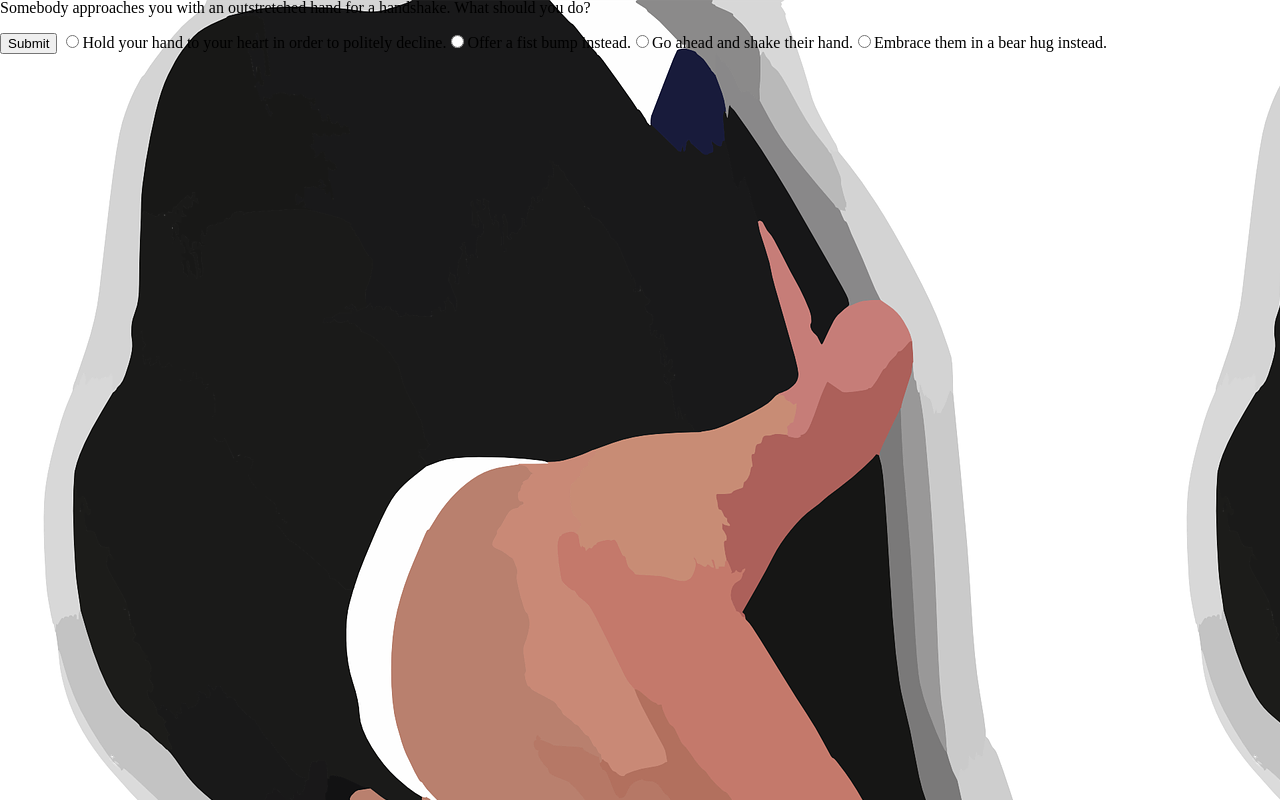
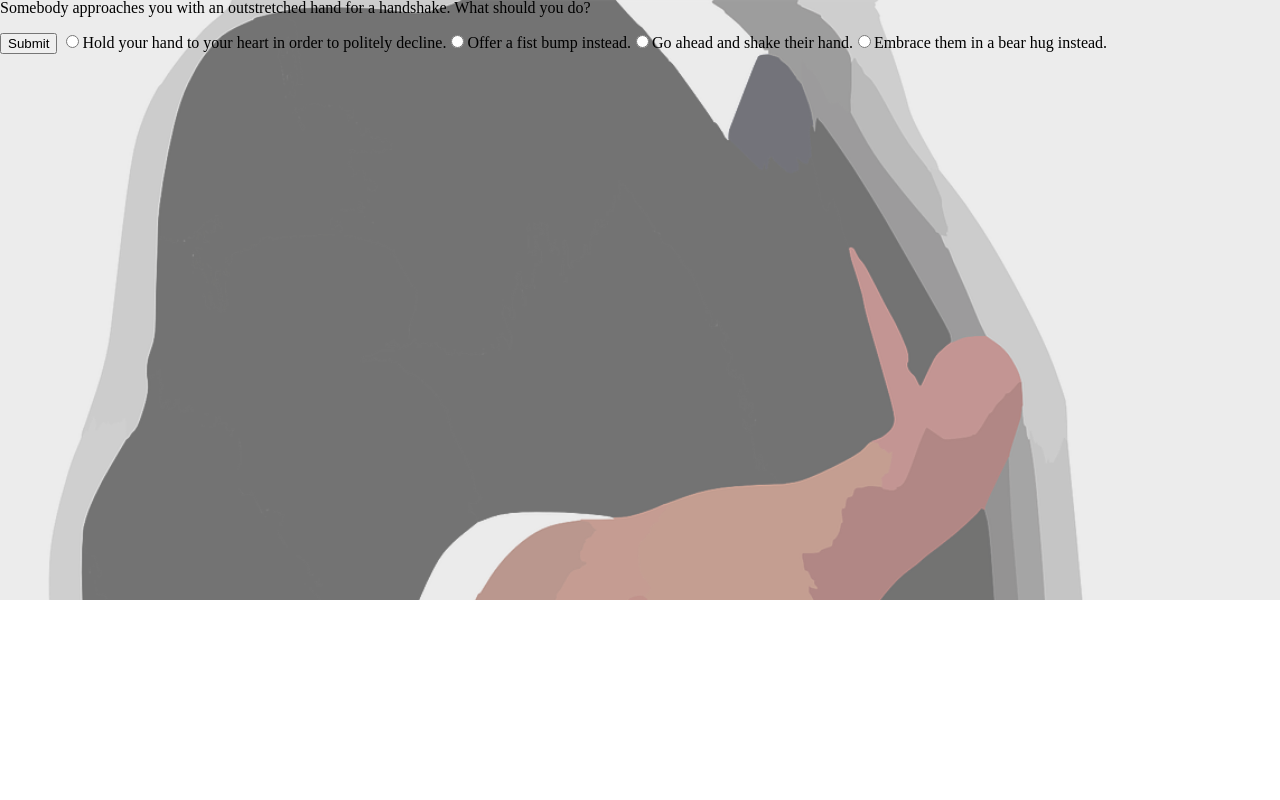
Before and after one commit to Team-Daphne/Corona-Challenge, a plain HTML site: page scenarios.html in a window 1280 px wide. Drawn offline with Linux system fonts and the light colour scheme.

Commit message:
CH - styled background image for scenario page

```diff
--- a/css/scenarios.css
+++ b/css/scenarios.css
@@ -0,0 +1,7 @@
+* {
+    box-sizing: border-box;
+  }
+
+  #background-image-div {
+      height: 600px;
+  }
--- a/js/app.js
+++ b/js/app.js
@@ -36,7 +36,7 @@ function OutsideLinks(text, link){
 //====================== Scenario Objects =======================================
 
 var handShake = new Scenario(
-  'images/handshake.png',
+  'images/handshake-copy.png',
   'Somebody approaches you with an outstretched hand for a handshake. What should you do?',
   ['Hold your hand to your heart in order to politely decline.', 'Offer a fist bump instead.', 'Go ahead and shake their hand.', 'Embrace them in a bear hug instead.'],
   [0, 1, 2, 3],
@@ -44,7 +44,7 @@ var handShake = new Scenario(
 );
 
 var handwashing = new Scenario(
-  'images/handwashing.jpg',
+  'images/handwashing-lg.jpg',
   'You return home for the day and need to clean your hands. Describe your procedure...',
   ['Soap and water scrub long enough to sing Twinkle, Twinkle, Little Star - twice', 'a few pumps of hand sanitizer from the container as you walk in the door', 'a quick rinse from the outside hose before you walk in the door', 'wipe your hands on your pants before you open your front door'],
   [0, 1, 2, 3],
@@ -93,8 +93,17 @@ function renderScenarioToPage(){
   //TODO: DONE - CH change order of above so that the radio button shows before the text
   //TODO: make sure each answer is on a separate line
   //TODO: move button to check answer below everything else
+  //referenced this webpage to discover how to set backgroundImage via JavaScript: https://code.likeagirl.io/js-set-a-background-using-code-1cc26cf96ce4// and https://www.w3schools.com/jsref/prop_style_background.asp
 
-  document.body.style.backgroundImage = 'url('+ allScenarios[indexNumber].img +')';
+  // can use first one to target body, or use second (commented out) to target div, then style/size div in CSS; CH note - second option seems to work better leaving first in for temp. reference
+
+  // document.body.style.background = 'url('+ allScenarios[indexNumber].img +')';
+  // document.body.style.backgroundRepeat = 'repeat-y';
+  // document.body.style.backgroundSize = '700px';
+
+  document.getElementById('background-image-div').style.backgroundImage = 'url('+ allScenarios[indexNumber].img +')';
+  document.getElementById('background-image-div').style.backgroundRepeat = 'repeat-y';
+  document.getElementById('background-image-div').style.backgroundSize = 'cover';
 }
 
 function renderCorrectAnswer(){
--- a/scenarios.html
+++ b/scenarios.html
@@ -1,5 +1,6 @@
 <!DOCTYPE html>
 <html lang="en">
+
 <head>
   <meta charset="UTF-8">
   <meta name="viewport" content="width=device-width, initial-scale=1.0">
@@ -10,12 +11,12 @@
 
 
 <body>
-
+  <div id="background-image-div">
     <section id="scenario-container">
       <!-- this is where the scenario question will render by creating the p element  -->
     </section>
 
-  <section >
+    <section>
 
       <form id="answer-container">
 
@@ -33,11 +34,12 @@
 
       </form>
     </section>
-
+  </div>
   <!-- STRETCH GOAL -->
   <!-- <aside>for thermometer counter or point score</aside> -->
 
   <script src="js/app.js"></script>
 
 </body>
+
 </html>
```
Also changed, not shown: images/handshake-copy.png (added), images/handwashing-lg.jpg (added). Lines whose indentation alone changed are shown as unchanged.
